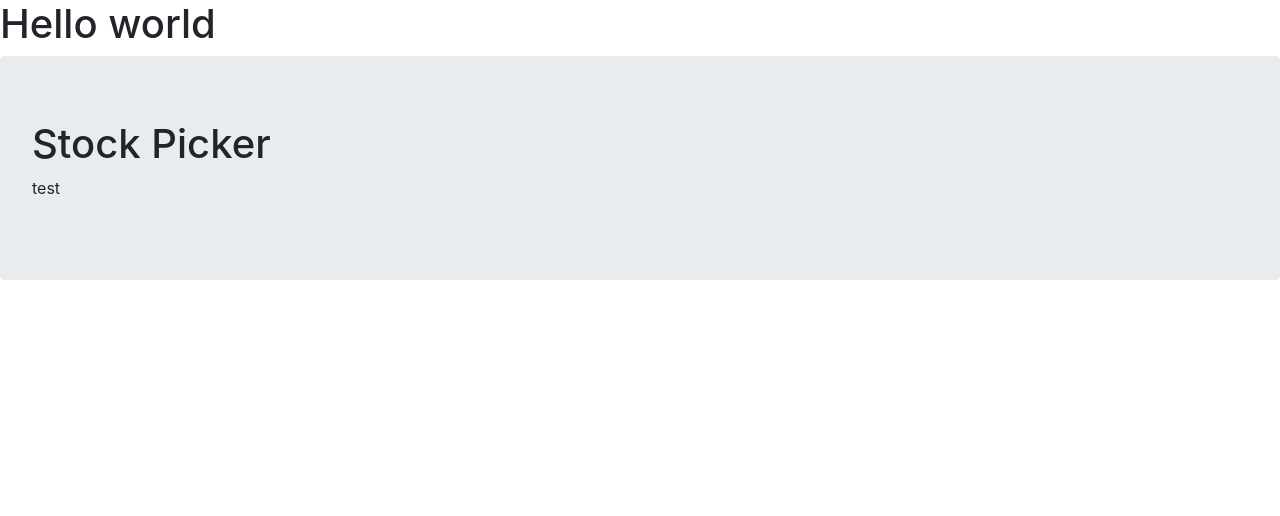
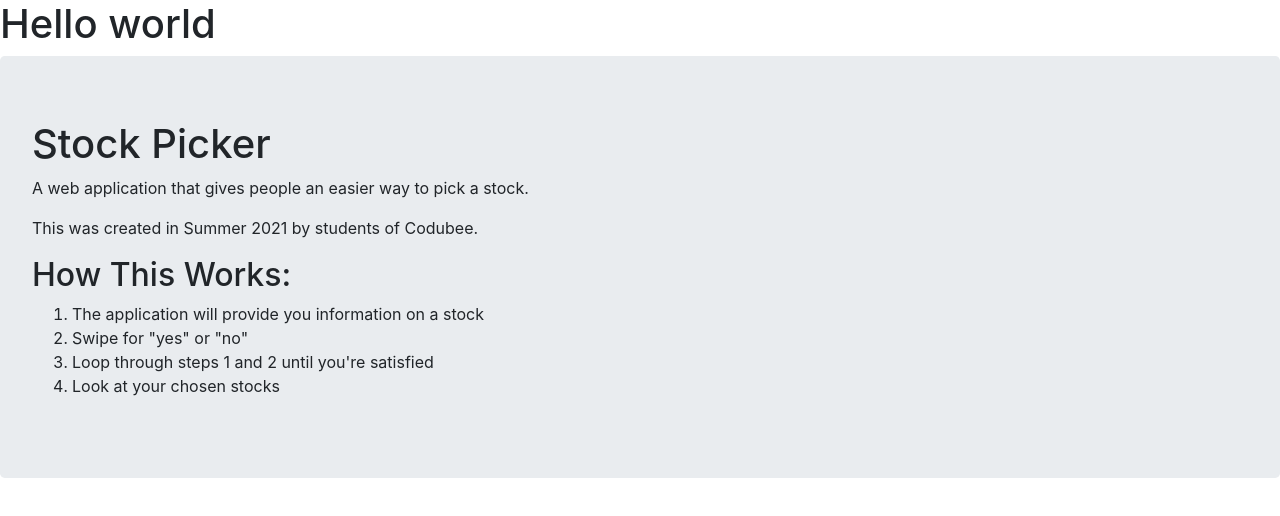
Before and after one commit to Codubee/StockPickerTTH1-2-Front, a React (Create React App) app: page / in a window 1280 px wide. Shown: the top 516 px of the page. Built offline with nearby package versions, Linux system fonts and the light colour scheme.

Commit message:
Added explanation text

```diff
--- a/src/components/Explanation.js
+++ b/src/components/Explanation.js
@@ -5,7 +5,15 @@ function Explanation() {
     return (
         <Jumbotron>
             <h1>Stock Picker</h1>
-            <p>test</p>
+            <p>A web application that gives people an easier way to pick a stock.</p>
+            <p>This was created in Summer 2021 by students of Codubee.</p>
+            <h2>How This Works:</h2>
+            <ol>
+                <li>The application will provide you information on a stock</li>
+                <li>Swipe for "yes" or "no"</li>
+                <li>Loop through steps 1 and 2 until you're satisfied</li>
+                <li>Look at your chosen stocks</li>
+            </ol>
         </Jumbotron>
     );
 }
```
